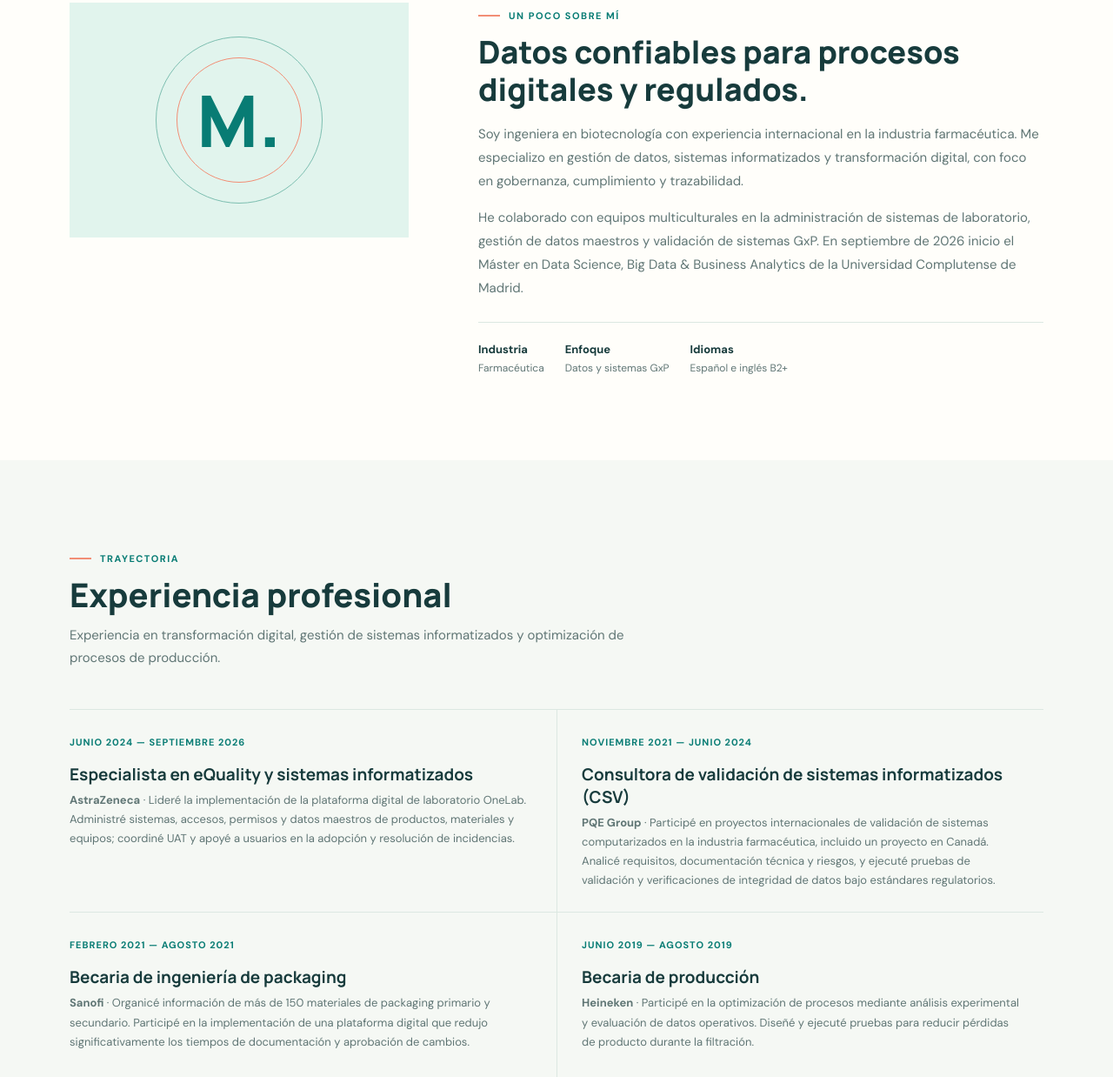
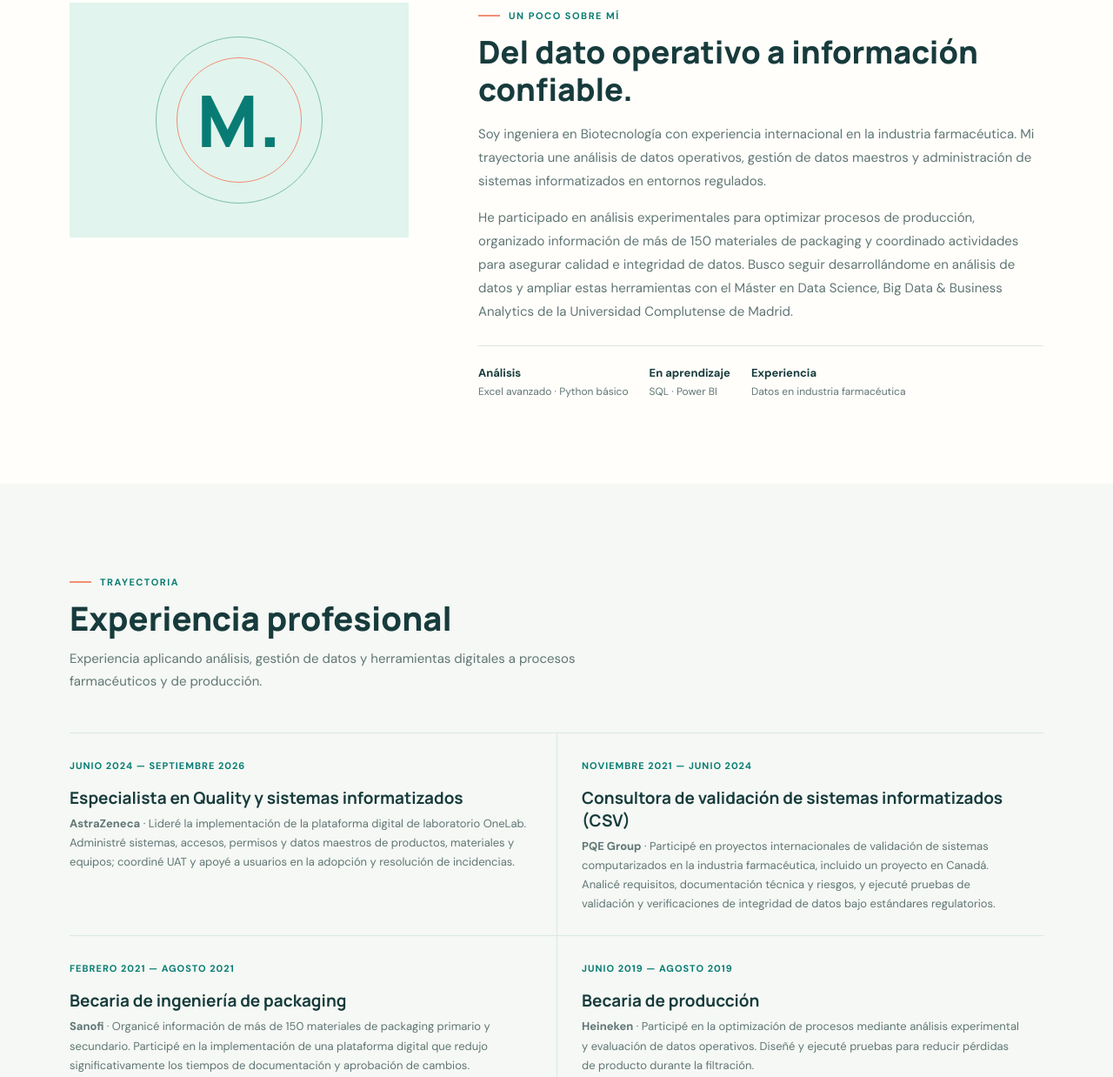
Before and after one commit to mariana712arc/web-mariana, a plain HTML site: page index.html in a window 1280 px wide. Shown: the part 822-2060 px from the top of the page at 87% size. Drawn offline with Linux system fonts and the light colour scheme.

Commit message:
actualización 2

```diff
--- a/index.html
+++ b/index.html
@@ -5,7 +5,7 @@
 	<meta charset="utf-8">
 	<meta name="viewport" content="width=device-width, initial-scale=1">
 	<meta name="theme-color" content="#f5f8f4">
-	<meta name="description" content="Mariana Chávez Muñoz, ingeniera en biotecnología especializada en gestión de datos y sistemas informatizados en la industria farmacéutica.">
+	<meta name="description" content="Mariana Chávez Muñoz, ingeniera en biotecnología orientada al análisis de datos, la gestión de datos y la industria farmacéutica.">
 	<title>Mariana Chávez Muñoz | Perfil profesional</title>
 	<link rel="preconnect" href="https://fonts.googleapis.com">
 	<link rel="preconnect" href="https://fonts.gstatic.com" crossorigin>
@@ -166,9 +166,9 @@
 	<main>
 		<section class="hero wrap" id="inicio">
 			<div>
-				<span class="eyebrow">Ingeniera en biotecnología</span>
+				<span class="eyebrow">Biotecnología · Análisis de datos</span>
 				<h1>Mariana<br><span>Chávez Muñoz</span></h1>
-				<p class="hero-copy">Especialista en eQuality y sistemas informatizados, con experiencia internacional en la industria farmacéutica, gestión de datos y transformación digital.</p>
+				<p class="hero-copy">Ingeniera en Biotecnología orientada al análisis de datos. Combino experiencia en procesos farmacéuticos, gobernanza y calidad de datos con Excel avanzado; actualmente profundizo en Python, SQL y Power BI.</p>
 				<div class="hero-actions">
 					<a class="button" href="#experiencia">Ver experiencia <span aria-hidden="true">&nbsp;↘</span></a>
 					<a class="text-link" href="#contacto">Contactar</a>
@@ -185,13 +185,13 @@
 				<div class="about-stamp" aria-hidden="true"><strong>M.</strong></div>
 				<div class="about-copy">
 					<span class="eyebrow">Un poco sobre mí</span>
-					<h2>Datos confiables para procesos digitales y regulados.</h2>
-					<p>Soy ingeniera en biotecnología con experiencia internacional en la industria farmacéutica. Me especializo en gestión de datos, sistemas informatizados y transformación digital, con foco en gobernanza, cumplimiento y trazabilidad.</p>
-					<p>He colaborado con equipos multiculturales en la administración de sistemas de laboratorio, gestión de datos maestros y validación de sistemas GxP. En septiembre de 2026 inicio el Máster en Data Science, Big Data &amp; Business Analytics de la Universidad Complutense de Madrid.</p>
+					<h2>Del dato operativo a información confiable.</h2>
+					<p>Soy ingeniera en Biotecnología con experiencia internacional en la industria farmacéutica. Mi trayectoria une análisis de datos operativos, gestión de datos maestros y administración de sistemas informatizados en entornos regulados.</p>
+					<p>He participado en análisis experimentales para optimizar procesos de producción, organizado información de más de 150 materiales de packaging y coordinado actividades para asegurar calidad e integridad de datos. Busco seguir desarrollándome en análisis de datos y ampliar estas herramientas con el Máster en Data Science, Big Data &amp; Business Analytics de la Universidad Complutense de Madrid.</p>
 					<div class="facts">
-						<div class="fact"><strong>Industria</strong>Farmacéutica</div>
-						<div class="fact"><strong>Enfoque</strong>Datos y sistemas GxP</div>
-						<div class="fact"><strong>Idiomas</strong>Español e inglés B2+</div>
+						<div class="fact"><strong>Análisis</strong>Excel avanzado · Python básico</div>
+						<div class="fact"><strong>En aprendizaje</strong>SQL · Power BI</div>
+						<div class="fact"><strong>Experiencia</strong>Datos en industria farmacéutica</div>
 					</div>
 				</div>
 			</div>
@@ -202,12 +202,12 @@
 				<div class="section-head">
 					<span class="eyebrow">Trayectoria</span>
 					<h2>Experiencia profesional</h2>
-					<p>Experiencia en transformación digital, gestión de sistemas informatizados y optimización de procesos de producción.</p>
+					<p>Experiencia aplicando análisis, gestión de datos y herramientas digitales a procesos farmacéuticos y de producción.</p>
 				</div>
 				<div class="experience-grid">
 					<article class="experience-item">
 						<time>Junio 2024 — Septiembre 2026</time>
-						<h3>Especialista en eQuality y sistemas informatizados</h3>
+						<h3>Especialista en Quality y sistemas informatizados</h3>
 						<p><strong>AstraZeneca</strong> · Lideré la implementación de la plataforma digital de laboratorio OneLab. Administré sistemas, accesos, permisos y datos maestros de productos, materiales y equipos; coordiné UAT y apoyé a usuarios en la adopción y resolución de incidencias.</p>
 					</article>
 					<article class="experience-item">
```
